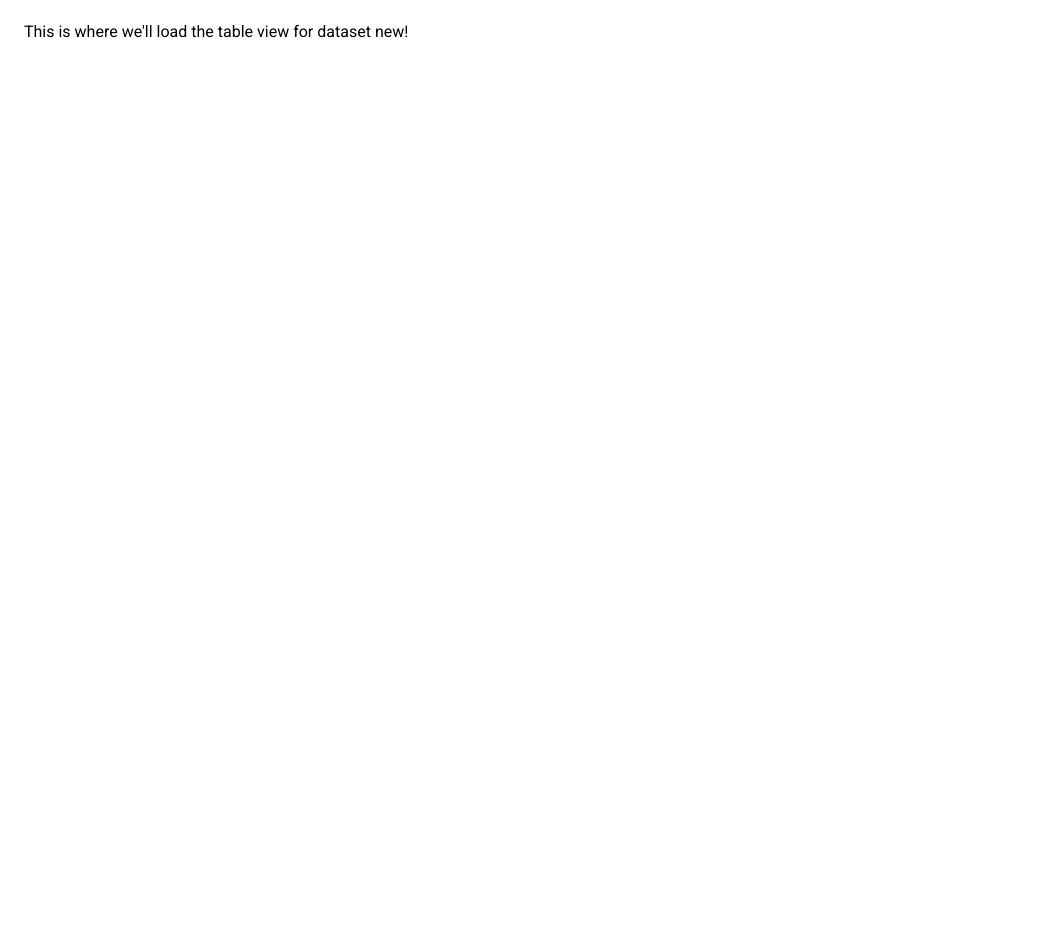
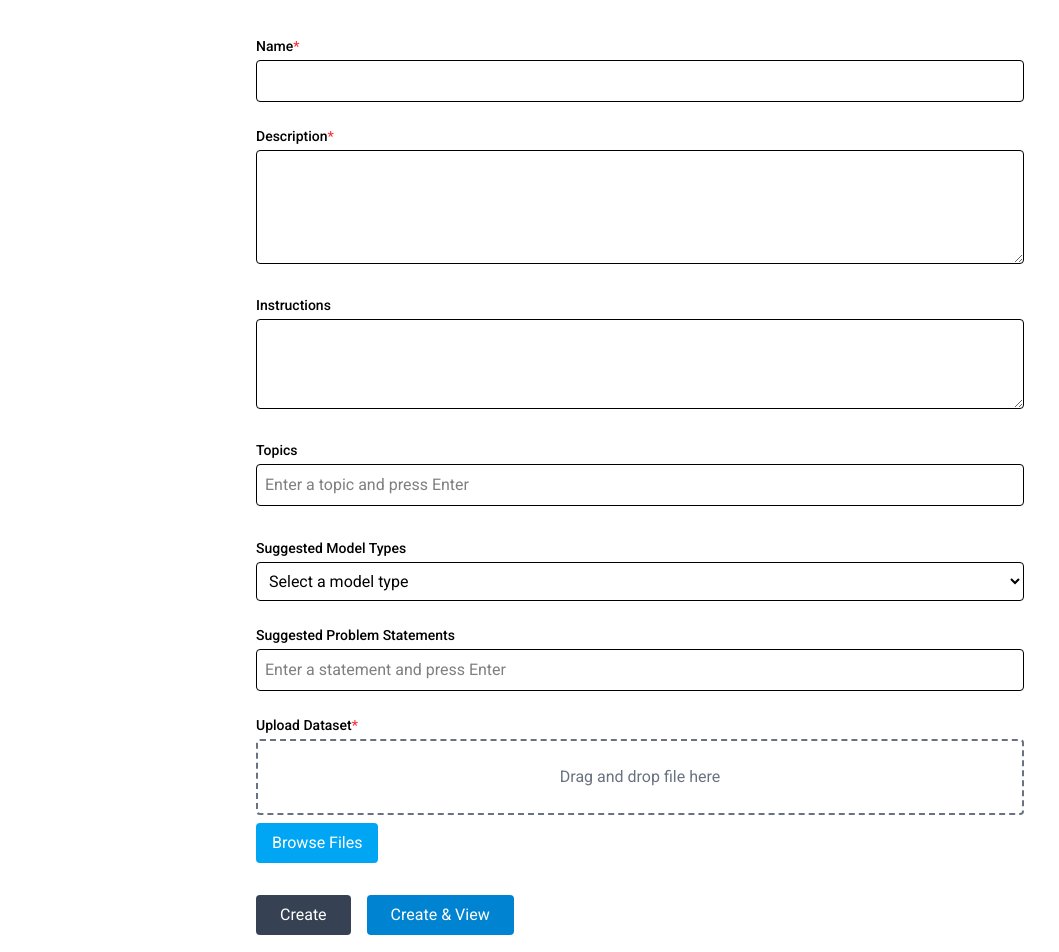
Before and after one commit to Mentee-Group/model-view, a React (Vite) app in the folder frontend/: page /datasets/new in a window 1280 px wide. Shown: the part 300-1252 px from the top of the page, without its empty margins (0-1059 px from the left). Before the commit the page ends 800 px from the top, so only its background shows below. Built offline with nearby package versions, Linux system fonts and the light colour scheme.

Commit message:
Add NewDatasetPage.

```diff
--- a/frontend/src/App.tsx
+++ b/frontend/src/App.tsx
@@ -5,6 +5,7 @@ import CompetitionPage from './pages/CompetitionPage';
 import LeaderboardPage from './pages/LeaderboardPage';
 import NavBar from './components/NavBar';
 import DatasetDetailPage from './pages/DatasetDetailPage';
+import NewDatasetPage from './pages/NewDatasetPage';
 
 function App() {
   return (
@@ -16,6 +17,7 @@ function App() {
           <Route path="/competitions" element={<CompetitionPage />} />
           <Route path="/datasets" element={<DatasetPage />} />
           <Route path="/datasets/:id" element={<DatasetDetailPage />} />
+          <Route path="/datasets/new" element={<NewDatasetPage />} />
           <Route path="/leaderboards" element={<LeaderboardPage />} />
           <Route path="*" element={<Navigate to="/" replace />} />
         </Routes>
--- a/frontend/src/pages/DatasetPage.tsx
+++ b/frontend/src/pages/DatasetPage.tsx
@@ -1,7 +1,7 @@
 import { MoreHorizontal, Plus } from 'lucide-react';
 import { useState } from 'react';
 import * as DropdownMenu from '@radix-ui/react-dropdown-menu';
-import { useNavigate } from 'react-router-dom';
+import { Link, useNavigate } from 'react-router-dom';
 
 type Dataset = {
   id: number;
@@ -47,10 +47,13 @@ function DatasetPage() {
     <div className='py-8'>
       <div className='flex items-center justify-between mb-12'>
         <h1 className="text-3xl font-bold">Available Datasets</h1>
-        <button className='flex items-center bg-sky-900 text-white px-4 py-2 rounded hover:bg-sky-800 hover:shadow-md shadow-none transition space-x-2 cursor-pointer'>
-          <Plus className='w-4 h-4' />
+        <Link
+          to="/datasets/new"
+          className="flex items-center bg-sky-900 text-white px-4 py-2 rounded hover:bg-sky-800 hover:shadow-md shadow-none transition space-x-2 cursor-pointer"
+        >
+          <Plus className="w-4 h-4" />
           <span>New Dataset</span>
-        </button>
+        </Link>
       </div>
 
       <div>
--- /dev/null
+++ b/frontend/src/pages/NewDatasetPage.tsx
@@ -0,0 +1,149 @@
+import { ArrowLeft } from 'lucide-react';
+import { useState } from "react";
+import { Link, useNavigate } from "react-router-dom";
+
+function NewDatasetPage() {
+  const navigate = useNavigate();
+
+  const [topics, setTopics] = useState<string[]>([]);
+  const [problemStatements, setProblemStatements] = useState<string[]>([]);
+
+  const handleAddTopic = (topic: string) => {
+    if (topic && !topics.includes(topic)) {
+      setTopics([...topics, topic]);
+    }
+  };
+
+  const handleAddProblemStatement = (statement: string) => {
+    if (statement) {
+      setProblemStatements([...problemStatements, statement]);
+    }
+  };
+
+  // Later we’ll replace with real submit logic
+  const handleSubmit = (viewAfterCreate: boolean) => {
+    const newDatasetId = "3";
+    if (viewAfterCreate) {
+      navigate(`/datasets/${newDatasetId}`);
+    } else {
+      navigate("/datasets");
+    }
+  };
+
+  return (
+    <div className="max-w-3xl mx-auto py-8">
+      <div className="mb-6">
+        <Link
+          to="/datasets"
+          className="inline-flex items-center gap-1 text-sky-600 hover:text-sky-700 text-sm font-medium mb-12 group transition-colors duration-200"
+        >
+          <ArrowLeft className="w-4 h-4 transition-transform duration-200 group-hover:-translate-x-1" />
+          <span>Back to All Datasets</span>
+        </Link>
+      </div>
+
+      <h1 className="text-3xl font-bold mb-8">Create Dataset</h1>
+
+      <form className="space-y-6">
+        <div>
+          <label className="block text-sm font-medium mb-1">Name<span className="text-red-500">*</span></label>
+          <input type="text" className="w-full border rounded p-2" required />
+        </div>
+
+        <div>
+          <label className="block text-sm font-medium mb-1">Description<span className="text-red-500">*</span></label>
+          <textarea className="w-full border rounded p-2" rows={4} required />
+        </div>
+
+        <div>
+          <label className="block text-sm font-medium mb-1">Instructions</label>
+          <textarea className="w-full border rounded p-2" rows={3} />
+        </div>
+
+        <div>
+          <label className="block text-sm font-medium mb-1">Topics</label>
+          <input
+            type="text"
+            placeholder="Enter a topic and press Enter"
+            className="w-full border rounded p-2"
+            onKeyDown={(e) => {
+              if (e.key === "Enter") {
+                e.preventDefault();
+                handleAddTopic((e.target as HTMLInputElement).value.trim());
+                (e.target as HTMLInputElement).value = "";
+              }
+            }}
+          />
+          <div className="flex flex-wrap gap-2 mt-2">
+            {topics.map((topic, idx) => (
+              <span key={idx} className="bg-sky-100 text-sky-700 px-2 py-1 rounded text-sm">{topic}</span>
+            ))}
+          </div>
+        </div>
+
+        <div>
+          <label className="block text-sm font-medium mb-1">Suggested Model Types</label>
+          <select className="w-full border rounded p-2">
+            <option value="">Select a model type</option>
+            <option value="classification">Classification</option>
+            <option value="regression">Regression</option>
+            <option value="clustering">Clustering</option>
+          </select>
+        </div>
+
+        <div>
+          <label className="block text-sm font-medium mb-1">Suggested Problem Statements</label>
+          <input
+            type="text"
+            placeholder="Enter a statement and press Enter"
+            className="w-full border rounded p-2"
+            onKeyDown={(e) => {
+              if (e.key === "Enter") {
+                e.preventDefault();
+                handleAddProblemStatement((e.target as HTMLInputElement).value.trim());
+                (e.target as HTMLInputElement).value = "";
+              }
+            }}
+          />
+          <ul className="list-disc pl-5 mt-2">
+            {problemStatements.map((statement, idx) => (
+              <li key={idx} className="text-sm">{statement}</li>
+            ))}
+          </ul>
+        </div>
+
+        <div>
+          <label className="block text-sm font-medium mb-1">Upload Dataset<span className="text-red-500">*</span></label>
+          <div className="border-2 border-dashed rounded p-6 text-center text-gray-500">
+            Drag and drop file here
+          </div>
+          <div className="mt-2">
+            <button type="button" className="px-4 py-2 bg-sky-500 text-white rounded hover:bg-sky-600">
+              Browse Files
+            </button>
+          </div>
+        </div>
+
+        <div className="flex gap-4 mt-8">
+          <button
+            type="button"
+            onClick={() => handleSubmit(false)}
+            className="px-6 py-2 bg-gray-700 text-white rounded hover:bg-gray-800"
+          >
+            Create
+          </button>
+
+          <button
+            type="button"
+            onClick={() => handleSubmit(true)}
+            className="px-6 py-2 bg-sky-600 text-white rounded hover:bg-sky-700"
+          >
+            Create & View
+          </button>
+        </div>
+      </form>
+    </div>
+  );
+}
+
+export default NewDatasetPage;
```
